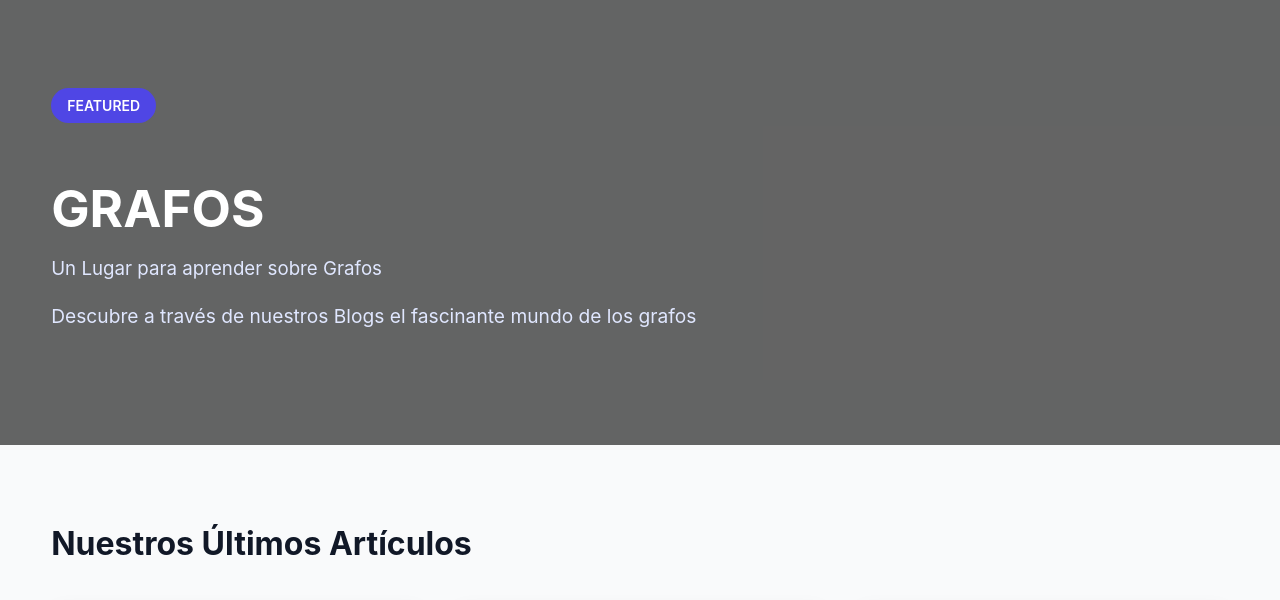
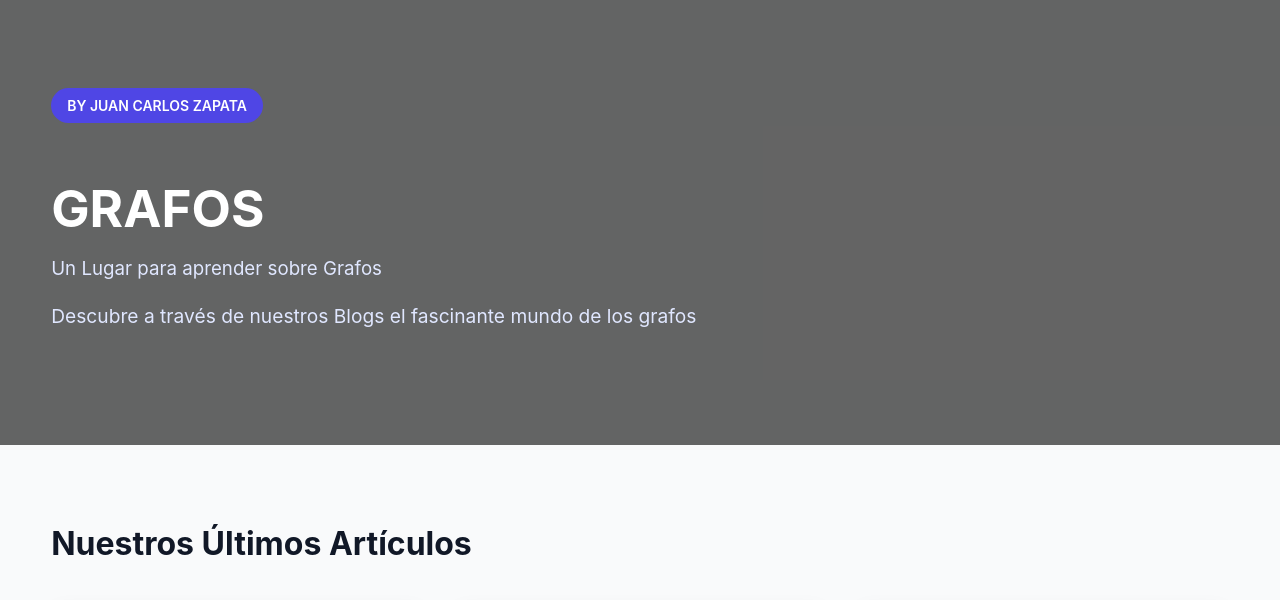
Before and after one commit to jczapatag/Blogs, a plain HTML site: page index.html in a window 1280 px wide. Shown: the part 129-729 px from the top of the page. Drawn offline with Linux system fonts and the light colour scheme.

Commit message:
actualizacion de nombre

```diff
--- a/index.html
+++ b/index.html
@@ -31,7 +31,7 @@
 
 <section class="hero">
     <div class="hero-content">
-        <span class="badge">FEATURED</span>
+        <span class="badge">BY JUAN CARLOS ZAPATA</span>
         <h1>GRAFOS</h1>
         <h3>Un Lugar para aprender sobre Grafos</h3>
         <p>Descubre a través de nuestros Blogs el fascinante mundo de los grafos</p>
```
